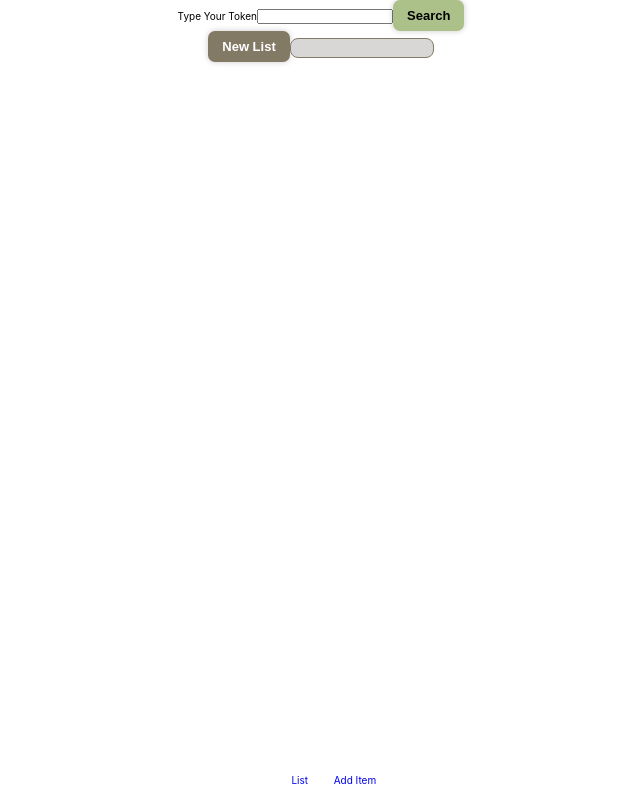
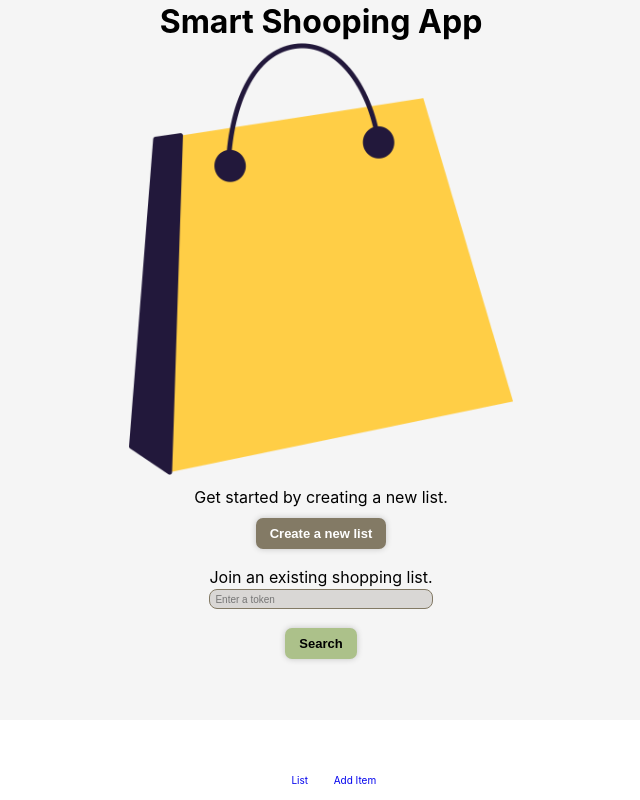
Before and after one commit to the-collab-lab/tcl-24-smart-shopping-list, a React (Create React App) app: page / in a window 1280 px wide. Shown: the whole page, without its empty margins (319-959 px from the left). Built offline with nearby package versions, Linux system fonts and the light colour scheme.

Commit message:
the general structures of the style is added to the home component

```diff
--- a/src/components/Home/Home.jsx
+++ b/src/components/Home/Home.jsx
@@ -6,6 +6,9 @@ import useNotification from '../../hooks/useNotification';
 
 import { Button } from '../Style/Button.Style';
 import { Input } from '../Style/Input.Style';
+import { HomeContainer, Form, Notification } from './Home.style.js';
+
+import store from './Image/conifer-481.png';
 
 const Home = () => {
   const [values, handleInputChange, setValues] = useForm({
@@ -32,6 +35,9 @@ const Home = () => {
         } else {
           setError('The list is not found');
           setLoad('');
+          setTimeout(() => {
+            setError('');
+          }, 2000);
         }
       })
       .catch((error) => {
@@ -54,27 +60,41 @@ const Home = () => {
   };
 
   return (
-    <div>
-      <form onSubmit={handleSubmit}>
-        <label>
-          Type Your Token
-          <input
+    <HomeContainer>
+      <h1 className="HomeContainer-title">Smart Shooping App</h1>
+
+      <img className="HomeContainer-image" src={store} alt="store" />
+
+      <p className="HomeContainer-label">Get started by creating a new list.</p>
+
+      <Button onClick={handleClick}>Create a new list</Button>
+
+      <Form onSubmit={handleSubmit}>
+        <label className="HomeContainer-Form-label">
+          <p className="HomeContainer-Form-title">
+            Join an existing shopping list.
+          </p>
+          {
+            <Input
               type="text"
               name="token"
               onChange={handleInputChange}
               value={values.token}
+              placeholder="Enter a token"
               required
             />
+          }
+        </label>
+
         <Button type="submit" primary>
           Search
         </Button>
-        </label>
-      </form>
+      </Form>
+      <Notification>
         {error && <p>{error}</p>}
         {load && <p>{load}</p>}
-      <Button onClick={handleClick}>New List</Button>
-      <Input />
-    </div>
+      </Notification>
+    </HomeContainer>
   );
 };
 
--- /dev/null
+++ b/src/components/Home/Home.style.js
@@ -0,0 +1,59 @@
+import styled from 'styled-components';
+
+import { colorPalet } from '../Style/Color.palette.js';
+
+const { active, bg } = colorPalet;
+
+export const HomeContainer = styled.section`
+  display: flex;
+  flex-direction: column;
+  align-items: center;
+  min-width: 375px;
+  width: 100%;
+  height: 90vh;
+  background: ${bg};
+  h1.HomeContainer-title {
+    display: flex;
+    align-items: center;
+    font-size: 3.2rem;
+    height: 10%;
+  }
+  img.HomeContainer-image {
+    max-width: 100%;
+    width: 30%;
+    height: auto;
+  }
+  p.HomeContainer-label {
+    display: flex;
+    align-items: center;
+    height: 10%;
+    font-size: 1.6rem;
+  }
+`;
+
+export const Form = styled.form`
+  display: flex;
+  flex-direction: column;
+  justify-content: space-evenly;
+  align-items: center;
+  width: 80%;
+  height: 30%;
+  margin: auto;
+  /* background: red; */
+
+  label.HomeContainer-Form-label {
+    display: flex;
+    flex-direction: column;
+  }
+  p.HomeContainer-Form-title {
+    margin-bottom: 1%;
+    font-size: 1.6rem;
+  }
+`;
+
+export const Notification = styled.div`
+  width: 80%;
+  height: 10%;
+  margin: auto;
+  /* background: blue; */
+`;
--- /dev/null
+++ b/src/components/Style/Color.palette.js
@@ -0,0 +1,10 @@
+const colorPalet = {
+  primary: '#ACC18A',
+  secundary: '#837A75',
+  bgApp: '#F2FBE0',
+  active: '#DAFEB7',
+  general: '#605B56',
+  bg: '#f5f5f5',
+};
+
+export { colorPalet };
--- a/src/components/Style/Input.Style.js
+++ b/src/components/Style/Input.Style.js
@@ -3,7 +3,6 @@ import styled from 'styled-components';
 export const Input = styled.input`
   height: 2rem;
   padding: 0 0.5rem;
-  /* border: 0; */
   border: 0.1rem solid #837a65;
   background-color: #d9d7d5;
   color: black;
```
Also changed, not shown: src/components/Home/Image/conifer-481.png (added). Lines whose indentation alone changed are shown as unchanged.
